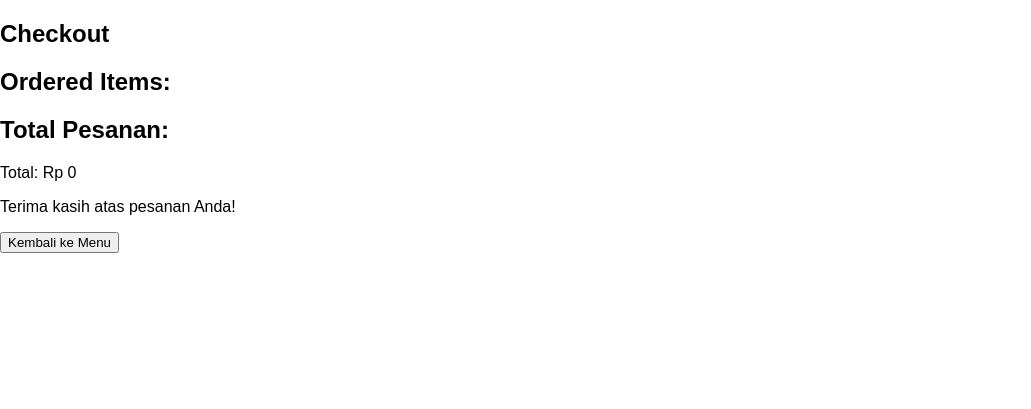
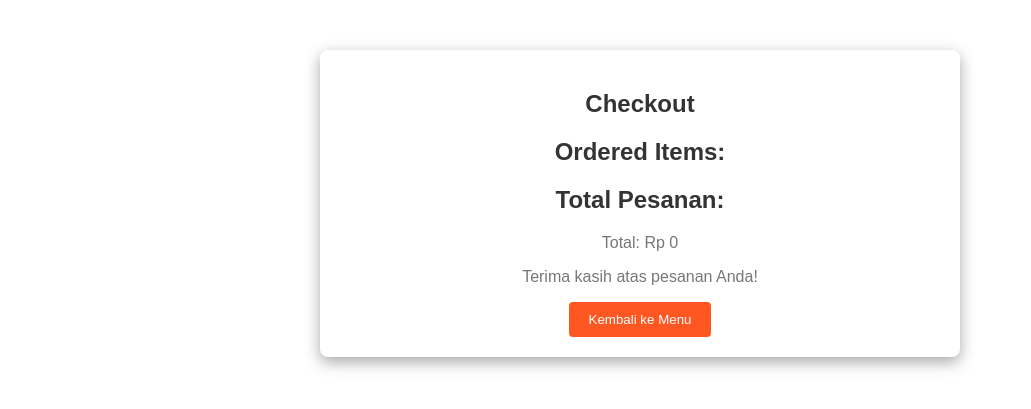
Before and after one commit to 22091397013MiftakhDamarFaizin/web-Resataurant, a PHP site: page /checkout.html in a window 1280 px wide. Shown: the top 409 px of the page, without its empty margins (0-1031 px from the left). Run offline with PHP 8.4, Linux system fonts and the light colour scheme.

Commit message:
Update style.css

```diff
--- a/style.css
+++ b/style.css
@@ -207,37 +255,49 @@
     padding: 50px;
 }
 
-
-.modal {
-    display: none;
-    position: fixed;
-    z-index: 1;
-    left: 0;
-    top: 0;
-    width: 100%;
-    height: 100%;
-    overflow: auto;
-    background-color: rgba(0, 0, 0, 0.7);
+#cart-container {
+    display: flex;
+    justify-content: flex-start;
+    padding-left: 70px;
 }
 
-.modal-content {
-    background-color: #fefefe;
-    margin: 15% auto;
-    padding: 20px;
-    border: 1px solid #888;
-    width: 80%;
+body {
+    font-family: Arial, sans-serif;
+    margin: 0;
+    padding: 0;
 }
 
-.close {
-    color: #aaa;
-    float: right;
-    font-size: 28px;
-    font-weight: bold;
+#checkout-container {
+    max-width: 600px;
+    margin: 50px auto;
+    padding: 20px;
+    background-color: #fff;
+    box-shadow: rgba(0, 0, 0, 0.35) 0px 5px 15px;
+    border-radius: 8px;
+    text-align: center;
 }
 
-.close:hover,
-.close:focus {
-    color: black;
-    text-decoration: none;
+h2 {
+    color: #333;
+}
+
+#ordered-items {
+    margin: 20px 0;
+}
+
+p {
+    color: #777;
+}
+
+button {
+    padding: 10px 20px;
+    background-color: #ff5722;
+    color: #fff;
+    border: none;
+    border-radius: 4px;
     cursor: pointer;
 }
+
+button:hover {
+    background-color: #f44336;
+}
```
Also changed, not shown: other parts of style.css (+50 -2 lines).
